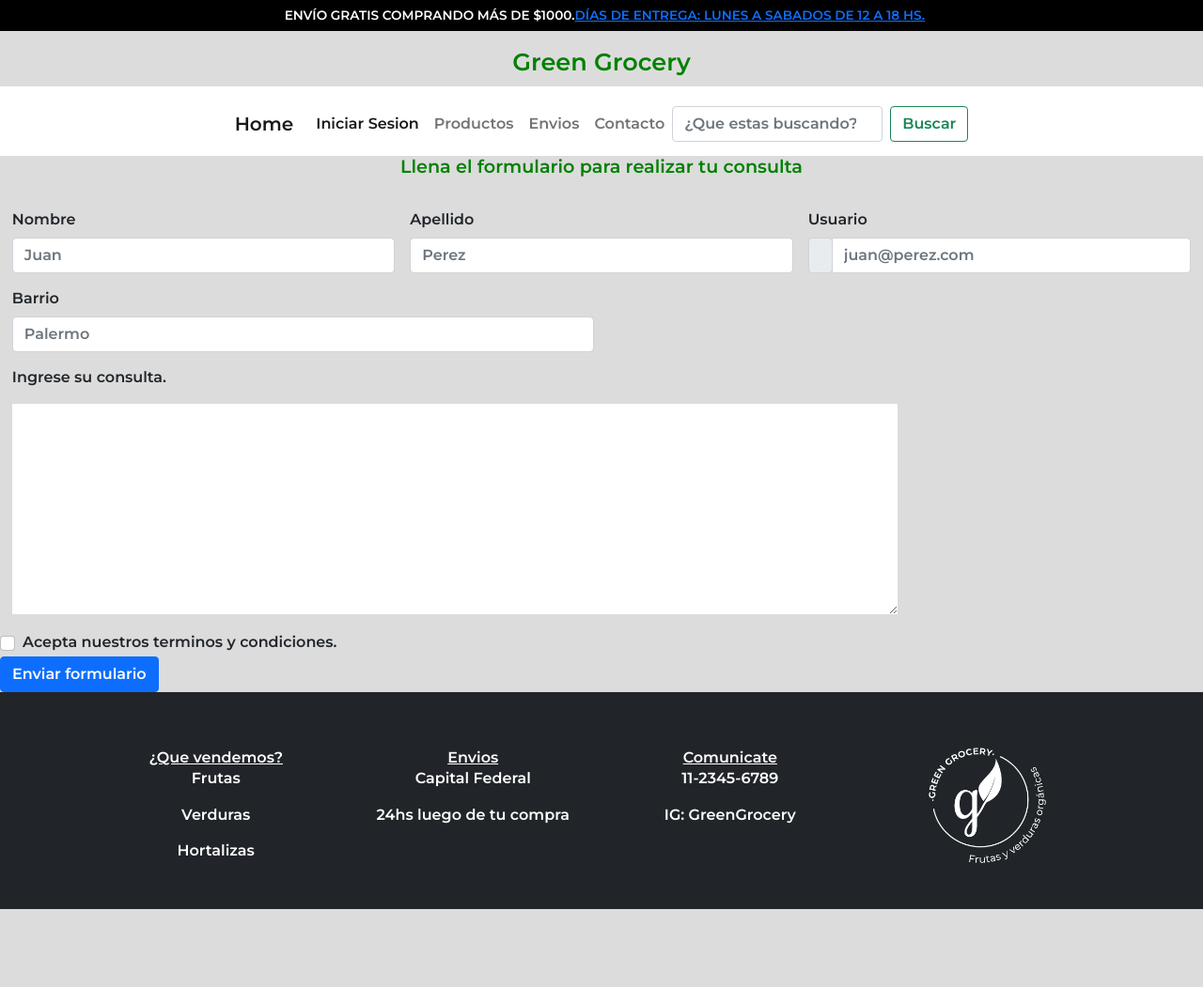
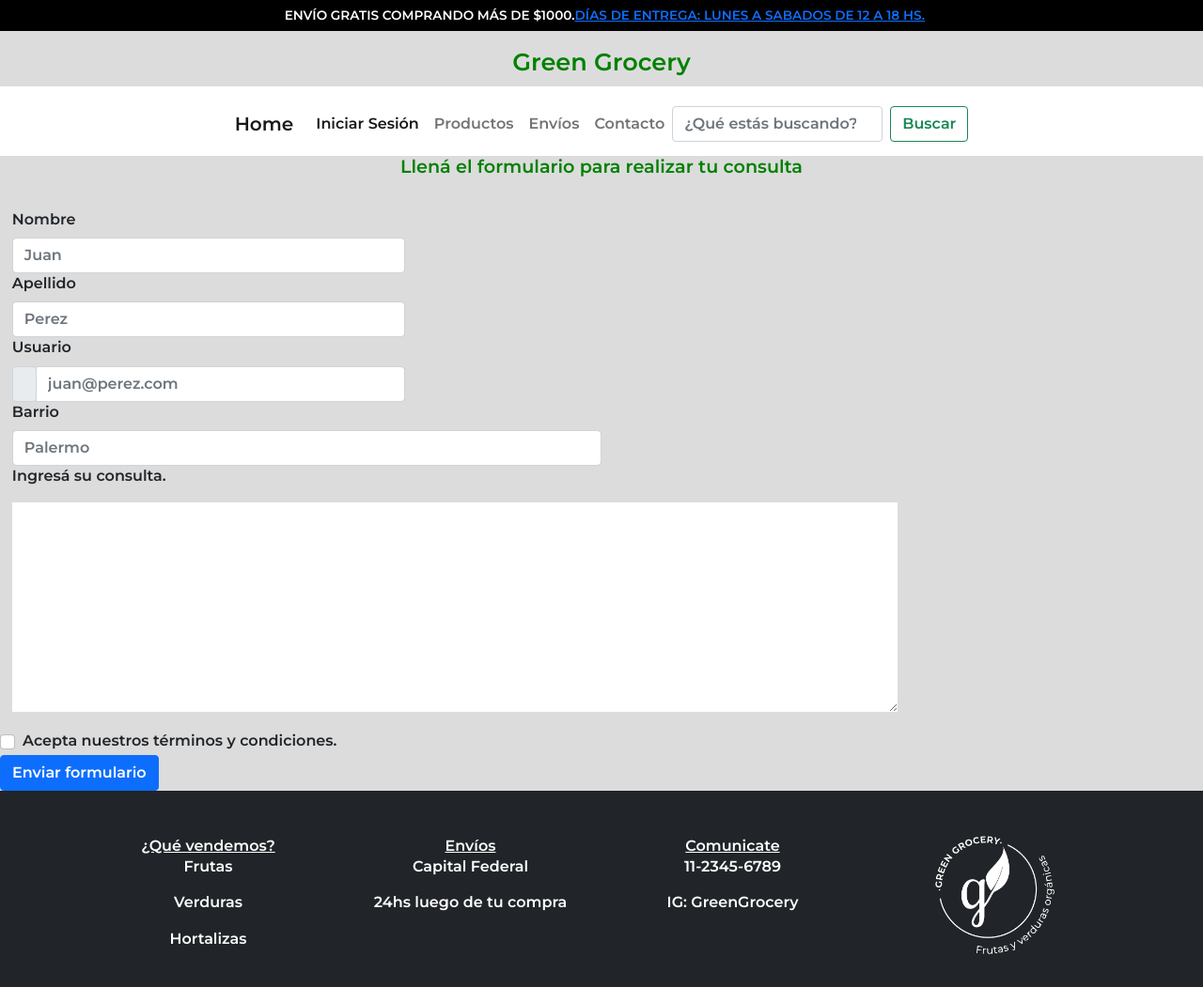
Before and after one commit to facualvarez5/GreenGrocery, a website: page contacto.html in a window 1280 px wide. Shown: the whole page at 94% size. Before the commit the page ends 968 px from the top, so only its background shows below. Drawn offline with nearby package versions, Linux system fonts and the light colour scheme.

Commit message:
Entrega Final

```diff
--- a/contacto.html
+++ b/contacto.html
@@ -37,7 +37,7 @@
               <div class="collapse navbar-collapse" id="navbarSupportedContent">
                 <ul class="navbar-nav me-auto mb-2 mb-lg-0">
                   <li class="nav-item">
-                    <a class="nav-link active" aria-current="page" href="usuario.html">Iniciar Sesion</a>
+                    <a class="nav-link active" aria-current="page" href="usuario.html">Iniciar Sesión</a>
                   </li>
                   <li class="nav-item">
                     <a class="nav-link" href="productos.html">Productos</a>
@@ -45,14 +45,14 @@
                   <li class="nav-item dropdown">
                   </li>
                   <li class="nav-item">
-                    <a class="nav-link" href="envios.html">Envios</a>
+                    <a class="nav-link" href="envios.html">Envíos</a>
                   </li>
                   <li>
                     <a class="nav-link" href="contacto.html">Contacto</a>
                   </li>
                 </ul>
                 <form class="d-flex">
-                  <input class="form-control me-2" type="search" placeholder="¿Que estas buscando?" aria-label="Search">
+                  <input class="form-control me-2" type="search" placeholder="¿Qué estás buscando?" aria-label="Search">
                   <button class="btn btn-outline-success" type="submit">Buscar</button>
                 </form>
               </div>
@@ -61,10 +61,10 @@
         </div>
       </section>
     </header>
-    <h2 class="tituloContacto">Llena el formulario para realizar tu consulta</h2>
-      <section id="form">
+    <h2 class="tituloContacto">Llená el formulario para realizar tu consulta</h2>
+    <section>
       <div>
-        <form class="row g-3">
+        <form class="formContacto g-3" >
           <div class="col-md-4">
             <label for="validationServer01" class="form-label">Nombre</label>
             <input type="text" class="form-control" value="" placeholder="Juan" required>
@@ -85,7 +85,7 @@
             <input type="text" class="form-control" id="validationServer03" aria-describedby="validationServer03Feedback" required value="" placeholder="Palermo">
           </div>
           <div class="col-11">
-            <p> Ingrese su consulta. </p>
+            <p> Ingresá su consulta. </p>
             <textarea name="consulta" id="consulta" cols="100" rows="10" maxlength="700"></textarea>
           </div>
           </div>
@@ -93,7 +93,7 @@
             <div class="input1 form-check">
               <input class="form-check-input" type="checkbox" value="" aria-describedby="invalidCheck3Feedback" required>
               <label class="form-check-label" for="invalidCheck3">
-                Acepta nuestros terminos y condiciones.
+                Acepta nuestros términos y condiciones.
               </label>
             </div>
           </div>
@@ -110,7 +110,7 @@
         <section class="">
           <div class="row bg-dark">
             <div class="col-lg-3 col-md-6 mb-4 mb-md-0">
-              <a href="productos.html" class="text-white">¿Que vendemos?</a>
+              <a href="productos.html" class="text-white">¿Qué vendemos?</a>
                 <div class="itemsFooter">
                   <p class="text-white">Frutas</p>
                   <p class="text-white">Verduras</p>
@@ -118,7 +118,7 @@
                 </div>
             </div>
             <div class="col-lg-3 col-md-6 mb-4 mb-md-0">
-              <a href="envios.html" class="text-white">Envios</a>
+              <a href="envios.html" class="text-white">Envíos</a>
                 <div class="itemsFooter">
                   <p class="text-white">Capital Federal</p>
                   <p class="text-white">24hs luego de tu compra</p>
--- a/estilos.scss
+++ b/estilos.scss
@@ -269,7 +269,7 @@
       padding-bottom: 1%;
     }
 
-    .row{
+    .formContacto{
       padding: 1%;
     }
 
```
Also changed, not shown: envios.html (+3 -3 lines), index.html (+13 -10 lines), productos.html (+5 -5 lines), usuario.html (+6 -6 lines), estilos.css, 1 other file.
